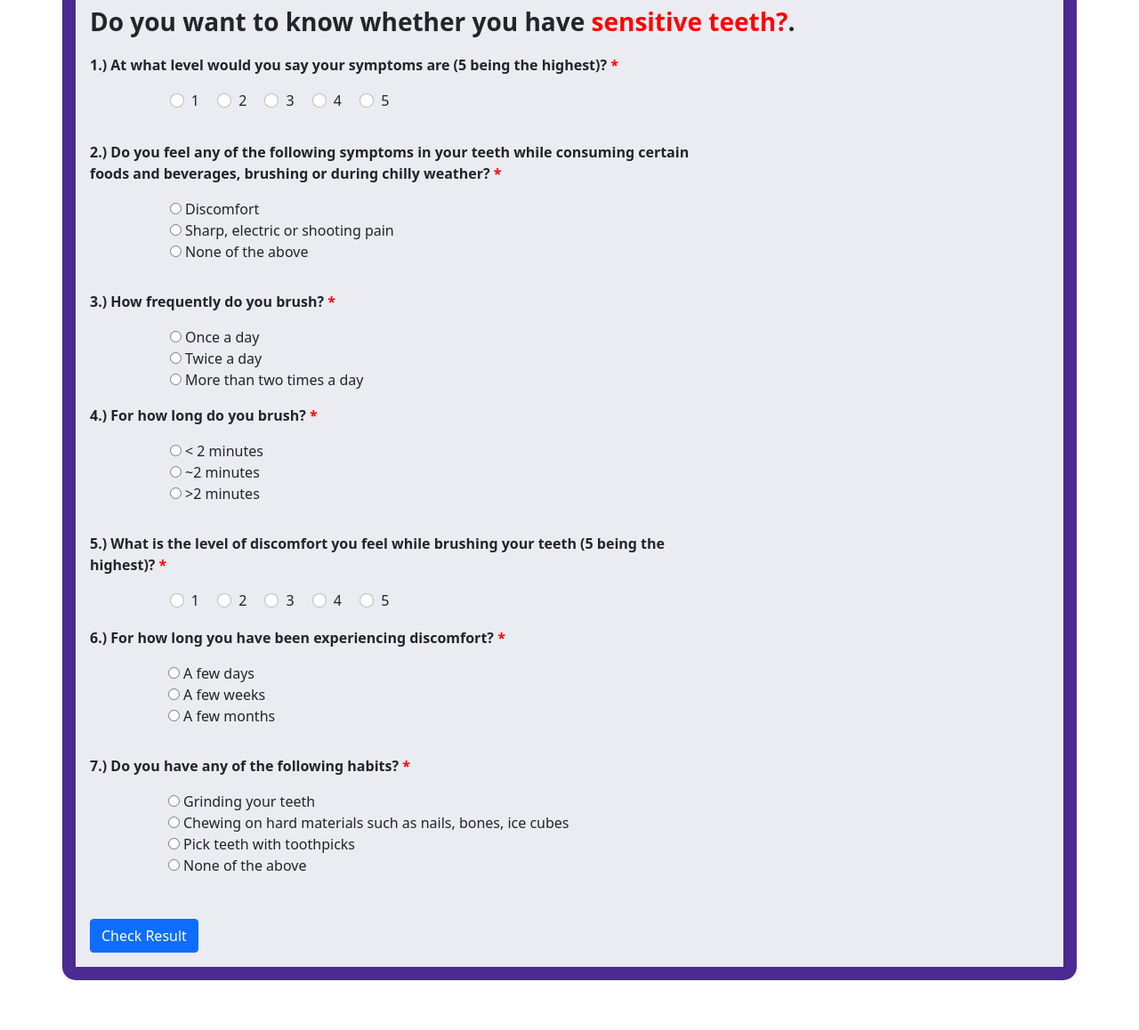
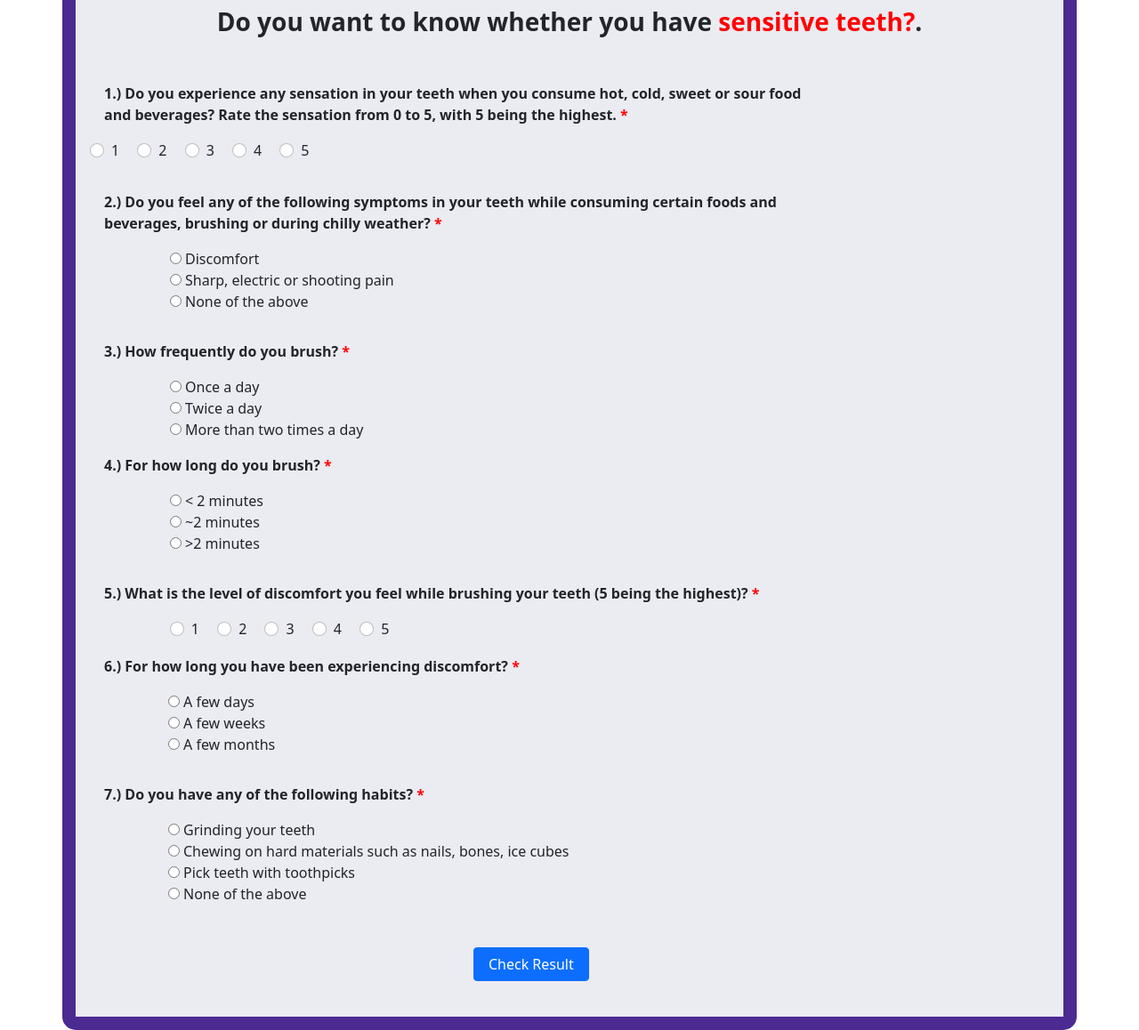
Before and after one commit to navin77777/sensitivity-teeth, a plain HTML site: page index.html in a window 1280 px wide. Shown: the part 28-1186 px from the top of the page at 89% size. Before the commit the page ends 1130 px from the top, so only its background shows below. Drawn offline with nearby package versions, Linux system fonts and the light colour scheme.

Commit message:
Some more changes

```diff
--- a/index.html
+++ b/index.html
@@ -22,30 +22,49 @@
         /* align-items: center; */
         padding: 1rem;
       }
+
+      .pm {
+        margin-left: 1rem;
+      }
+
+      .cButton {
+        display: flex;
+        align-items: center;
+        margin-left: 40%;
+      }
+
+      .cBtn {
+        width: 20%;
+        margin-bottom: 1.5rem;
+      }
     </style>
   </head>
   <body>
     <div class="container b" style="background-color: #ebebf2">
+      <center>
         <span
           ><p class="fw-bold fs-3 text">
             Do you want to know whether you have
             <span style="color: red"> sensitive teeth?</span>.
           </p></span
         >
+      </center>
 
-      <div class="row m">
-        <div class="col-sm-8">
-          <p>
+      <div class="row m mt-5">
+        <div class="col-sm-9">
+          <p class="pm">
             <b
-              >1.) At what level would you say your symptoms are (5 being the
-              highest)? <span style="color: red">*</span>
+              >1.) Do you experience any sensation in your teeth when you
+              consume hot, cold, sweet or sour food and beverages? Rate the
+              sensation from 0 to 5, with 5 being the highest.
+              <span style="color: red">*</span>
             </b>
           </p>
         </div>
 
         <div class="row m">
           <div class="col-1"></div>
-          <div class="col-8">
+          <div class="col-">
             <div class="form-check form-check-inline">
               <input
                 class="form-check-input"
@@ -101,8 +120,8 @@
       </div>
 
       <div class="row m">
-        <div class="col-sm-8">
-          <p>
+        <div class="col-sm-9">
+          <p class="pm">
             <b
               >2.) Do you feel any of the following symptoms in your teeth while
               consuming certain foods and beverages, brushing or during chilly
@@ -113,7 +132,7 @@
 
         <div class="row m">
           <div class="col-1"></div>
-          <div class="col-8">
+          <div class="col-9">
             <input type="radio" id="sym1" name="sym" />
             <label for="sym1"> Discomfort </label>
             <br />
@@ -127,8 +146,8 @@
       </div>
 
       <div class="row m">
-        <div class="col-sm-8">
-          <p>
+        <div class="col-sm-9">
+          <p class="pm">
             <b
               >3.) How frequently do you brush?
               <span style="color: red">*</span>
@@ -138,7 +157,7 @@
 
         <div class="row">
           <div class="col-1"></div>
-          <div class="col-8">
+          <div class="col-9">
             <input type="radio" name="f" id="f1" value="0" />
             <label for="f1">Once a day</label> <br />
             <input type="radio" name="f" id="f2" value="0" />
@@ -151,8 +170,8 @@
       </div>
 
       <div class="row m">
-        <div class="col-sm-8">
-          <p>
+        <div class="col-sm-9">
+          <p class="pm">
             <b
               >4.) For how long do you brush? <span style="color: red">*</span>
             </b>
@@ -161,7 +180,7 @@
 
         <div class="row m">
           <div class="col-1"></div>
-          <div class="col-8">
+          <div class="col-9">
             <input type="radio" name="l" id="g1" value="0" />
             <label for="g1"> < 2 minutes</label> <br />
             <input type="radio" name="l" id="g2" value="0" />
@@ -174,8 +193,8 @@
       </div>
 
       <div class="row m">
-        <div class="col-sm-8">
-          <p>
+        <div class="col-sm-9">
+          <p class="pm">
             <b
               >5.) What is the level of discomfort you feel while brushing your
               teeth (5 being the highest)? <span style="color: red">*</span>
@@ -185,7 +204,7 @@
 
         <div class="row m">
           <div class="col-1"></div>
-          <div class="col-8">
+          <div class="col-9">
             <div class="form-check form-check-inline">
               <input
                 class="form-check-input"
@@ -240,8 +259,8 @@
         </div>
 
         <div class="row m">
-          <div class="col-sm-8">
-            <p>
+          <div class="col-sm-9">
+            <p class="pm">
               <b
                 >6.) For how long you have been experiencing discomfort?
                 <span style="color: red">*</span>
@@ -251,7 +270,7 @@
 
           <div class="row m">
             <div class="col-1"></div>
-            <div class="col-8">
+            <div class="col-9">
               <input type="radio" name="fe" id="fe1" value="0" />
               <label for="fe1">A few days</label> <br />
               <input type="radio" name="fe" id="fe2" value="0" />
@@ -266,8 +285,8 @@
         </div>
 
         <div class="row m">
-          <div class="col-sm-8">
-            <p>
+          <div class="col-sm-9">
+            <p class="pm">
               <b
                 >7.) Do you have any of the following habits?
                 <span style="color: red">*</span>
@@ -277,7 +296,7 @@
 
           <div class="row m">
             <div class="col-1"></div>
-            <div class="col-8">
+            <div class="col-9">
               <input type="radio" name="h" id="h1" value="0" />
               <label for="h1">Grinding your teeth</label> <br />
               <input type="radio" name="h" id="h2" value="0" />
@@ -296,15 +315,18 @@
           </div>
         </div>
       </div>
+
+      <div class="cButton">
         <button
           type="submit"
           data-bs-toggle="modal"
           data-bs-target="#exampleModal"
           onclick="Calculate()"
-        class="btn btn-primary"
+          class="btn btn-primary cBtn"
         >
           Check Result
         </button>
+      </div>
     </div>
 
     <!-- Modal -->
```
Lines whose indentation alone changed are shown as unchanged.
